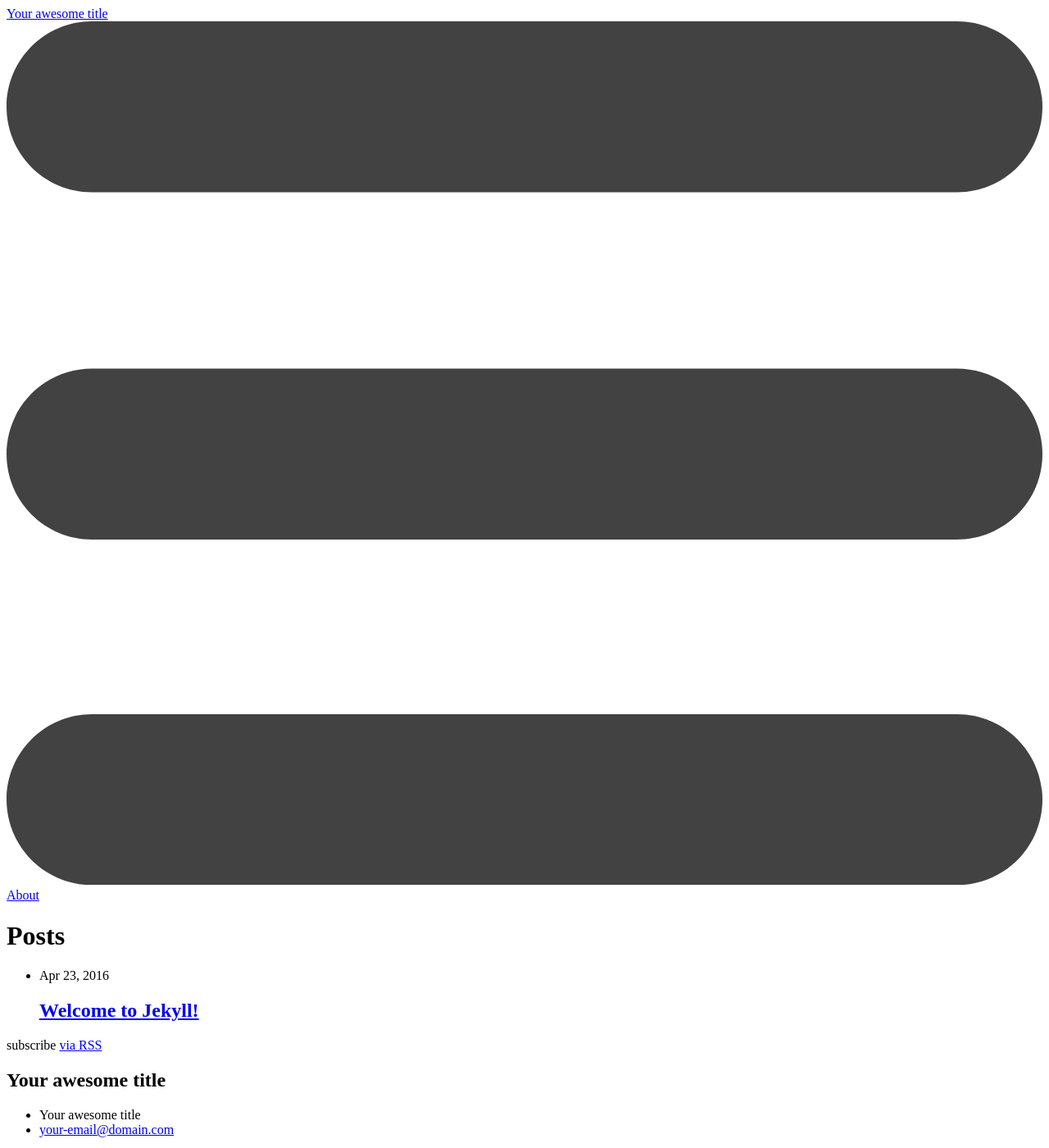
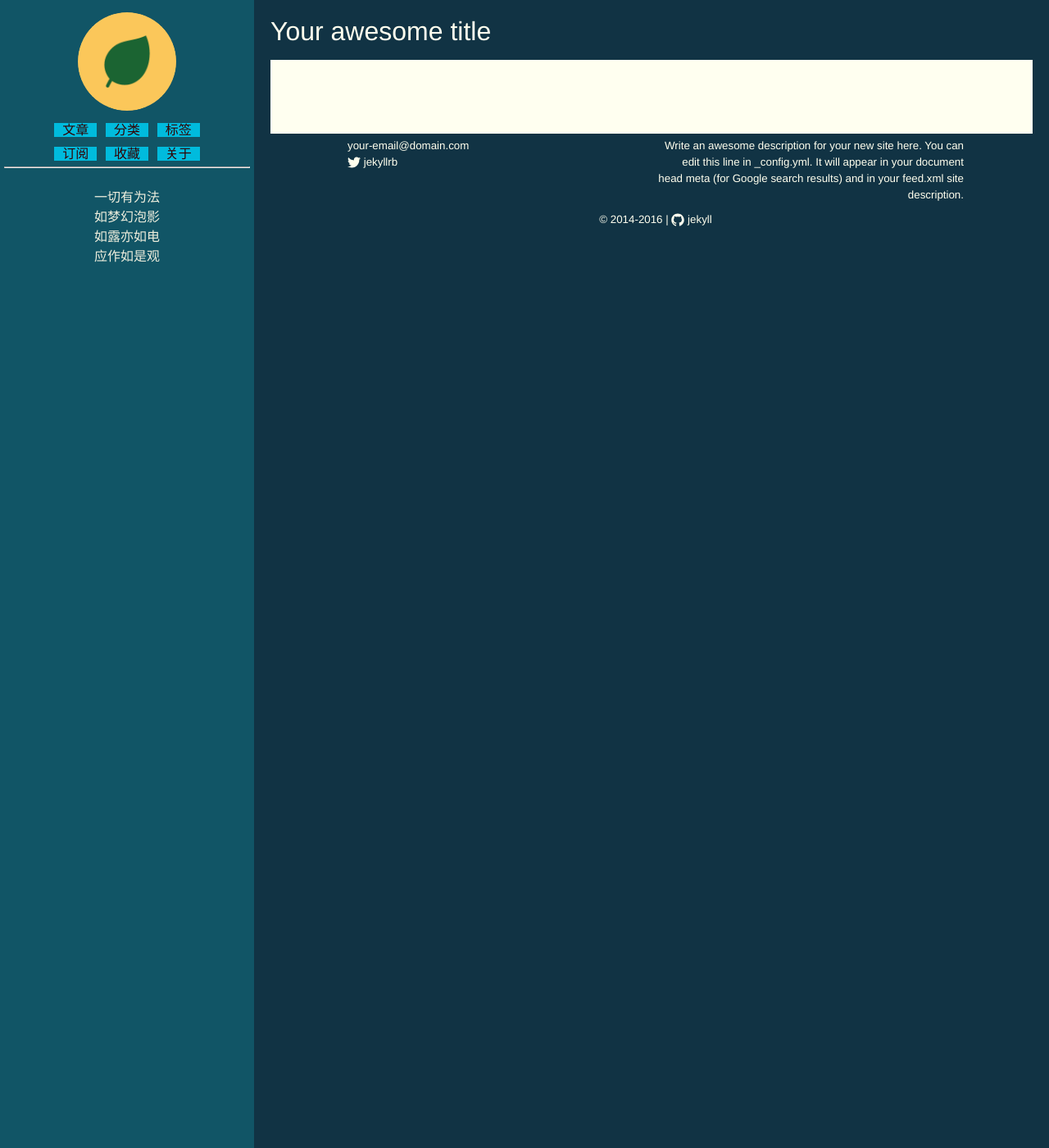
Before and after one commit to mickyching/mickyching.github.io, a Jekyll site: the page built from index.html, in a window 1280 px wide and 1400 px high. Shown: the whole window at 82% size. Built offline with Jekyll 4.4.1, drawn with Linux system fonts in a browser that asks for light colours.

Commit message:
theme: init layout
Signed-off-by: Micky Ching <mickyching@gmail.com>

```diff
--- a/_includes/footer.html
+++ b/_includes/footer.html
@@ -2,31 +2,10 @@
 
   <div class="wrapper">
 
-    <h2 class="footer-heading">{{ site.title }}</h2>
-
     <div class="footer-col-wrapper">
-      <div class="footer-col  footer-col-1">
+      <div class="footer-col-1">
         <ul class="contact-list">
-          <li>{{ site.title }}</li>
-          <li><a href="mailto:{{ site.email }}">{{ site.email }}</a></li>
-        </ul>
-      </div>
-
-      <div class="footer-col  footer-col-2">
-        <ul class="social-media-list">
-          {% if site.github_username %}
-          <li>
-            <a href="https://github.com/{{ site.github_username }}">
-              <span class="icon  icon--github">
-                <svg viewBox="0 0 16 16">
-                  <path fill="#828282" d="M7.999,0.431c-4.285,0-7.76,3.474-7.76,7.761 c0,3.428,2.223,6.337,5.307,7.363c0.388,0.071,0.53-0.168,0.53-0.374c0-0.184-0.007-0.672-0.01-1.32 c-2.159,0.469-2.614-1.04-2.614-1.04c-0.353-0.896-0.862-1.135-0.862-1.135c-0.705-0.481,0.053-0.472,0.053-0.472 c0.779,0.055,1.189,0.8,1.189,0.8c0.692,1.186,1.816,0.843,2.258,0.645c0.071-0.502,0.271-0.843,0.493-1.037 C4.86,11.425,3.049,10.76,3.049,7.786c0-0.847,0.302-1.54,0.799-2.082C3.768,5.507,3.501,4.718,3.924,3.65 c0,0,0.652-0.209,2.134,0.796C6.677,4.273,7.34,4.187,8,4.184c0.659,0.003,1.323,0.089,1.943,0.261 c1.482-1.004,2.132-0.796,2.132-0.796c0.423,1.068,0.157,1.857,0.077,2.054c0.497,0.542,0.798,1.235,0.798,2.082 c0,2.981-1.814,3.637-3.543,3.829c0.279,0.24,0.527,0.713,0.527,1.437c0,1.037-0.01,1.874-0.01,2.129 c0,0.208,0.14,0.449,0.534,0.373c3.081-1.028,5.302-3.935,5.302-7.362C15.76,3.906,12.285,0.431,7.999,0.431z"/>
-                </svg>
-              </span>
-
-              <span class="username">{{ site.github_username }}</span>
-            </a>
-          </li>
-          {% endif %}
+          <li><a class="username" href="mailto:{{ site.email }}">{{ site.email }}</a></li>
 
           {% if site.twitter_username %}
           <li>
@@ -45,11 +24,26 @@
         </ul>
       </div>
 
-      <div class="footer-col  footer-col-3">
+      <div class="footer-col-2">
         <p class="text">{{ site.description }}</p>
       </div>
+
     </div>
-
+    <div class="footer-col-wrapper">
+      <div align="center">
+        &copy; 2014-2016 |
+          {% if site.github_username %}
+            <a class="username" href="https://github.com/{{ site.github_username }}">
+              <span class="icon  icon--github">
+                <svg viewBox="0 0 16 16">
+                  <path fill="#828282" d="M7.999,0.431c-4.285,0-7.76,3.474-7.76,7.761 c0,3.428,2.223,6.337,5.307,7.363c0.388,0.071,0.53-0.168,0.53-0.374c0-0.184-0.007-0.672-0.01-1.32 c-2.159,0.469-2.614-1.04-2.614-1.04c-0.353-0.896-0.862-1.135-0.862-1.135c-0.705-0.481,0.053-0.472,0.053-0.472 c0.779,0.055,1.189,0.8,1.189,0.8c0.692,1.186,1.816,0.843,2.258,0.645c0.071-0.502,0.271-0.843,0.493-1.037 C4.86,11.425,3.049,10.76,3.049,7.786c0-0.847,0.302-1.54,0.799-2.082C3.768,5.507,3.501,4.718,3.924,3.65 c0,0,0.652-0.209,2.134,0.796C6.677,4.273,7.34,4.187,8,4.184c0.659,0.003,1.323,0.089,1.943,0.261 c1.482-1.004,2.132-0.796,2.132-0.796c0.423,1.068,0.157,1.857,0.077,2.054c0.497,0.542,0.798,1.235,0.798,2.082 c0,2.981-1.814,3.637-3.543,3.829c0.279,0.24,0.527,0.713,0.527,1.437c0,1.037-0.01,1.874-0.01,2.129 c0,0.208,0.14,0.449,0.534,0.373c3.081-1.028,5.302-3.935,5.302-7.362C15.76,3.906,12.285,0.431,7.999,0.431z"/>
+                </svg>
+              </span>
+              <span class="username">{{ site.github_username }}</span>
+            </a>
+          {% endif %}
+      </div>
+    </div>
   </div>
 
 </footer>
--- a/_includes/head.html
+++ b/_includes/head.html
@@ -6,7 +6,51 @@
   <title>{% if page.title %}{{ page.title }}{% else %}{{ site.title }}{% endif %}</title>
   <meta name="description" content="{% if page.excerpt %}{{ page.excerpt | strip_html | strip_newlines | truncate: 160 }}{% else %}{{ site.description }}{% endif %}">
 
-  <link rel="stylesheet" href="{{ "/css/main.css" | prepend: site.baseurl }}">
+  <link rel="stylesheet" href="{{ "/theme/css/main.css" | prepend: site.baseurl }}">
+  <link rel="icon" href="{{ "/theme/icon/leaf.png" | prepend: site.baseurl }}">
+  <link rel="shortcut icon" href="{{ "/theme/icon/leaf.png" | prepend: site.baseurl }}">
   <link rel="canonical" href="{{ page.url | replace:'index.html','' | prepend: site.baseurl | prepend: site.url }}">
   <link rel="alternate" type="application/rss+xml" title="{{ site.title }}" href="{{ "/feed.xml" | prepend: site.baseurl | prepend: site.url }}" />
+
+  <script src="/theme/js/jquery-2.1.1.min.js"></script>
+  <script src="/theme/js/default.js"></script>
+
+
 </head>
+
+<header>
+  <div class="sidebar">
+    <div align="center">
+      <div class="site-img">
+        <a href="{{ site.baseurl }}/"><image src="/theme/icon/leaf.png"></a>
+      </div>
+      <a class="side-nav" href="{{ "/menu/posts.html" | prepend: site.baseurl }}">文章</a>
+      <a class="side-nav" href="{{ "/menu/categories.html" | prepend: site.baseurl }}">分类</a>
+      <a class="side-nav" href="{{ "/menu/tags.html" | prepend: site.baseurl }}">标签</a>
+    </div>
+    <div align="center">
+      <a class="side-nav" href="{{ "/menu/feed.xml" | prepend: site.baseurl }}">订阅</a>
+      <a class="side-nav" href="{{ "/menu/favorite.html" | prepend: site.baseurl }}">收藏</a>
+      <a class="side-nav" href="{{ "/menu/about.html" | prepend: site.baseurl }}">关于</a>
+    </div>
+
+    <div class="side-toc">
+      <hr>
+      <div id="sidebar-toc">
+        <div align="center">
+          <br>
+          一切有为法<br>
+          如梦幻泡影<br>
+          如露亦如电<br>
+          应作如是观<br>
+        </div>
+      </div>
+    </div>
+  </div>
+
+  <div class="sidebar-toggler">
+    <div id="sidebar-status">
+
+    </div>
+  </div>
+</header>
--- a/_includes/header.html
+++ b/_includes/header.html
@@ -1,27 +1,15 @@
 <header class="site-header">
 
   <div class="wrapper">
+    <div class="site-title">
+      <a class="site-title" href="{{ site.baseurl }}/">{{ site.title }}</a>
+    </div>
+  </div>
 
-    <a class="site-title" href="{{ site.baseurl }}/">{{ site.title }}</a>
-
-    <nav class="site-nav">
-      <a href="#" class="menu-icon">
-        <svg viewBox="0 0 18 15">
-          <path fill="#424242" d="M18,1.484c0,0.82-0.665,1.484-1.484,1.484H1.484C0.665,2.969,0,2.304,0,1.484l0,0C0,0.665,0.665,0,1.484,0 h15.031C17.335,0,18,0.665,18,1.484L18,1.484z"/>
-          <path fill="#424242" d="M18,7.516C18,8.335,17.335,9,16.516,9H1.484C0.665,9,0,8.335,0,7.516l0,0c0-0.82,0.665-1.484,1.484-1.484 h15.031C17.335,6.031,18,6.696,18,7.516L18,7.516z"/>
-          <path fill="#424242" d="M18,13.516C18,14.335,17.335,15,16.516,15H1.484C0.665,15,0,14.335,0,13.516l0,0 c0-0.82,0.665-1.484,1.484-1.484h15.031C17.335,12.031,18,12.696,18,13.516L18,13.516z"/>
-        </svg>
-      </a>
-
-      <div class="trigger">
-        {% for page in site.pages %}
-          {% if page.title %}
-          <a class="page-link" href="{{ page.url | prepend: site.baseurl }}">{{ page.title }}</a>
-          {% endif %}
-        {% endfor %}
-      </div>
-    </nav>
-
+  <div class="wrapper">
+    <div class="site-subtitle">
+      {{ site.subtitle }}
+  </div>
   </div>
 
 </header>
--- /dev/null
+++ b/_layouts/body.html
@@ -0,0 +1,12 @@
+---
+layout: default
+---
+<div class="post">
+  <script src="http://cdn.mathjax.org/mathjax/latest/MathJax.js?config=TeX-AMS-MML_HTMLorMML"></script>
+  <script src="/theme/js/post.js"></script>
+
+  <article class="post-content">
+    {{ content }}
+  </article>
+
+</div>
--- a/_sass/_layout.scss
+++ b/_sass/_layout.scss
@@ -187,3 +187,7 @@
         display: none;
     }
 }
+
+.org-center {
+    text-align: center;
+}
--- a/index.html
+++ b/index.html
@@ -1,23 +1,63 @@
 ---
-layout: default
+layout: body
 ---
 
 <div class="home">
 
-  <h1 class="page-heading">Posts</h1>
+  <ul class="post-list">
+    {% for post in paginator.posts %}
+    {% if post.content contains "<!--abstract-end-->" %}
+    <header class="post-header">
+      <h2>
+        <a href="{{ post.url | prepend: site.baseurl }}">
+          {{ post.title }}
+        </a>
+      </h2>
+      <p class="post-meta">{{ post.date | date: "%Y年%m月%d日" }}
+        <span class="author"> {{ page.author }} </span>
+      </p>
+      <p>
+        {% for tag in post.tags %}
+        <a class="post-tags" href="/resource/tags/{{ tag }}.html">{{ tag }}</a>
+        {% endfor %}
+      </p>
 
-  <ul class="post-list">
-    {% for post in site.posts %}
-      <li>
-        <span class="post-meta">{{ post.date | date: "%b %-d, %Y" }}</span>
+    </header>
 
-        <h2>
-          <a class="post-link" href="{{ post.url | prepend: site.baseurl }}">{{ post.title }}</a>
-        </h2>
-      </li>
+    <article class="post-content">
+      {{ post.content | split:'<!--abstract-end-->' | first  | split:'<!--abstract-begin-->' | last }}
+      <a class="post-nav" href="{{ post.url | prepend: site.baseurl }}"> 阅读全文... </a>
+    </article>
+    {% endif %}
     {% endfor %}
   </ul>
 
-  <p class="rss-subscribe">subscribe <a href="{{ "/feed.xml" | prepend: site.baseurl }}">via RSS</a></p>
+  {% if paginator.total_pages > 1 %}
+  <div class="pagination">
+    <a class="post-nav" href="{{ '/' | prepend: site.baseurl | replace: '//', '/' }}">首页</a>
+
+    {% if paginator.previous_page %}
+    <a class="post-nav" href="{{ paginator.previous_page_path | prepend: site.baseurl | replace: '//', '/' }}">上一页</a>
+    {% else %}
+    <span class="post-nav" >上一页</span>
+    {% endif %}
+
+    {% for page in (1..paginator.total_pages) %}
+    {% if page == paginator.page %}
+    <span style="color:red">{{ page }}</span>
+    <span>/ {{ paginator.total_pages }}</span>
+    {% endif %}
+    {% endfor %}
+
+    {% if paginator.next_page %}
+    <a class="post-nav" href="{{ paginator.next_page_path | prepend: site.baseurl | replace: '//', '/' }}">下一页</a>
+    {% else %}
+    <span class="post-nav" >下一页</span>
+    {% endif %}
+
+    <a class="post-nav" href="{{ "/page/" | append: paginator.total_pages | prepend: site.baseurl | replace: '//', '/' }}">尾页</a>
+  </div>
+  {% endif %}
+
 
 </div>
--- /dev/null
+++ b/menu/about.html
@@ -0,0 +1,3 @@
+---
+layout: body
+---
--- /dev/null
+++ b/menu/favorite.html
@@ -0,0 +1,3 @@
+---
+layout: body
+---
--- a/feed.xml
+++ b/menu/feed.xml
@@ -7,7 +7,7 @@
     <title>{{ site.title | xml_escape }}</title>
     <description>{{ site.description | xml_escape }}</description>
     <link>{{ site.url }}{{ site.baseurl }}/</link>
-    <atom:link href="{{ "/feed.xml" | prepend: site.baseurl | prepend: site.url }}" rel="self" type="application/rss+xml"/>
+    <atom:link href="{{ "/feed.xml" | prepend: site.baseurl | prepend: site.url }}" rel="self" type="application/rss+xml" />
     <pubDate>{{ site.time | date_to_rfc822 }}</pubDate>
     <lastBuildDate>{{ site.time | date_to_rfc822 }}</lastBuildDate>
     <generator>Jekyll v{{ jekyll.version }}</generator>
```
Also changed, not shown: _layouts/post.html (+19 -1 lines), menu/categories.html (added, +37 -0 lines), menu/posts.html (added, +19 -0 lines), menu/tags.html (added, +19 -0 lines).
